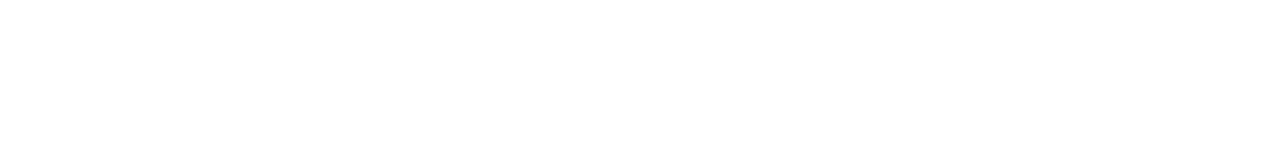
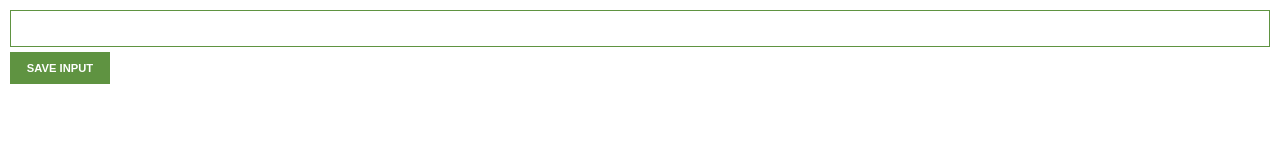
Before and after one commit to thebaiway/chrome-extension, a plain HTML site: page index.html in a window 1280 px wide. Drawn offline with Linux system fonts and the light colour scheme.

Commit message:
making updates

```diff
--- a/css/reset.css
+++ b/css/reset.css
@@ -2,6 +2,10 @@
    v2.0 | 20110126
    License: none (public domain)
 */
+
+* {
+	box-sizing: border-box;
+}
 
 html, body, div, span, applet, object, iframe,
 h1, h2, h3, h4, h5, h6, p, blockquote, pre,
@@ -23,6 +27,7 @@ time, mark, audio, video {
 	font: inherit;
 	vertical-align: baseline;
 }
+
 /* HTML5 display-role reset for older browsers */
 article, aside, details, figcaption, figure,
 footer, header, hgroup, menu, nav, section {
--- a/css/styles.css
+++ b/css/styles.css
@@ -1,6 +1,37 @@
 :root {
-    --twitter-blue:
+    --site-green: #5f9341;
+    --site-white: white;
+    --input-background: rgba(0, 157, 255, 0.134);
 
+}
+
+body {
+    margin: 0;
+    padding: 10px;
+    font-family: Arial, Helvetica, sans-serif;
+}
+
+input {
+    width: 100%;
+    border: 1px solid var(--site-green);
+    padding: 10px;
+    margin-bottom: 5px;
+}
+
+input:focus {
+    outline: none;
+    background-color: var(--input-background);
+}
+
+button {
+    background: var(--site-green);
+    color: var(--site-white);
+    border: none;
+    padding: 10px;
+    text-align: center;
+    font-size: .7rem;
+    font-weight: 600;
+    width: 100px;
 }
 
 @media (min-width: 640px){
--- a/index.html
+++ b/index.html
@@ -4,13 +4,14 @@
     <meta charset="UTF-8">
     <meta http-equiv="X-UA-Compatible" content="IE=edge">
     <meta name="viewport" content="width=device-width, initial-scale=1.0">
-    <title>Practice</title>
+    <title>Chrome Extension</title>
     <link href="/favicon.ico" type="image/x-icon" rel="icon" />
     <link rel="stylesheet" href="./css/reset.css">
     <link rel="stylesheet" href="./css/styles.css">
 </head>
 <body>
-
+        <input type="text" id="input-el">
+        <button id="input-btn">SAVE INPUT</button>
 <script src="./js/app.js"></script>
 </body>
 </html>
```
Also changed, not shown: 1 other file.
